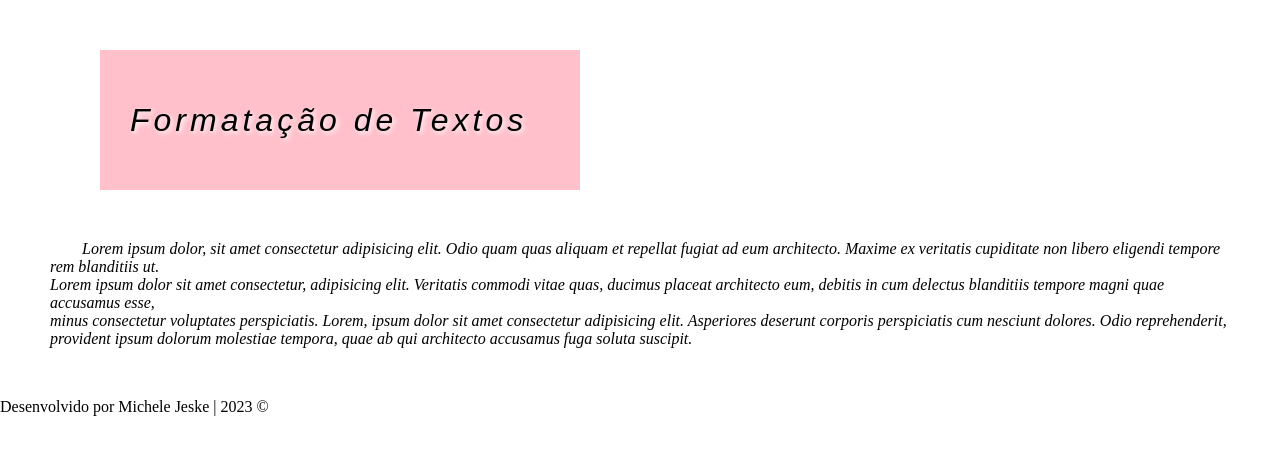
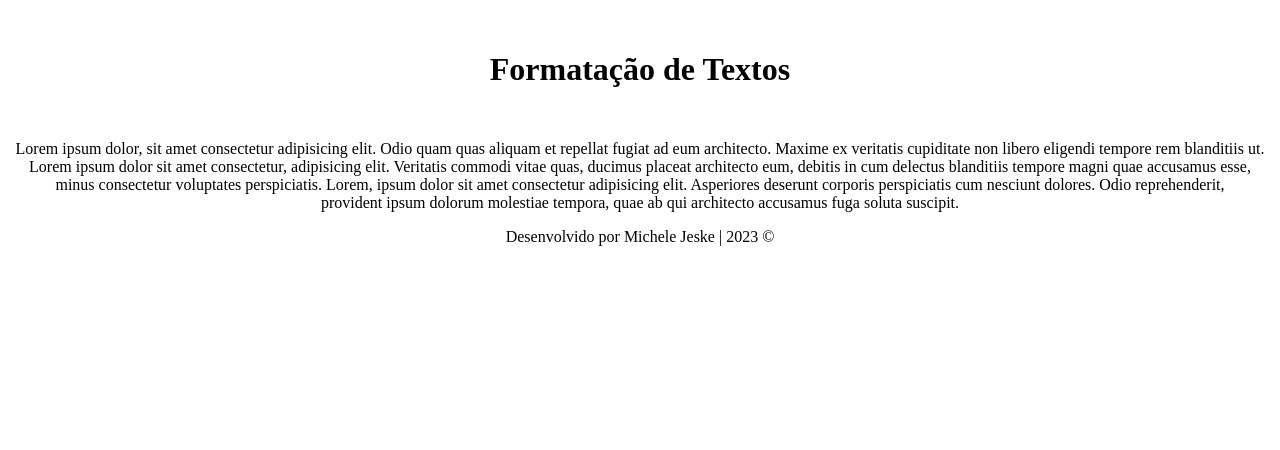
Before and after one commit to michelejeske/formatacaodetexto, a plain HTML site: page index.html in a window 1280 px wide. Drawn offline with Linux system fonts and the light colour scheme.

Commit message:
Update style.css

```diff
--- a/style.css
+++ b/style.css
@@ -1,39 +1,16 @@
-*{
-    margin: 0;
-    padding: 0;
-    box-sizing: border-box;
+@charset "UTF-8";
+
+h1{
+    text-align: center;
+    padding: 30px;
+    font-family: 'Times New Roman', Times, serif;
 }
 
-h1{
-    background: #ffc0cb;
-    color: #000000;
-    font-family: Arial, Helvetica, sans-serif;
-    font-size: 2em;
-font-style: italic;
-font-weight:500;
-letter-spacing: 4px;
-line-height: 80px;
-margin-left: 100px;
-margin-right: 700px;
-margin-top: 50px;
-margin-bottom: 50px;
-padding: 30px;
-text-align:justify;
-text-decoration:dashed;
-text-shadow: 2px 2px 5px #ffffff;
-
-text-transform: uppercase
-word-spacing: 7em
-
+p{
+    text-align:center;
+    font-family: 'Times New Roman', Times, serif;
 }
 
-main p{
-color:#000000;
-text-indent: 2em;
-font-style: oblique;
-font-weight: 700px;
-margin-left: 50PX;
-margin-right:50px;
-margin-top: 50px;
-margin-bottom: 50px;
+.span{
+    color: #41126d;
 }
```
